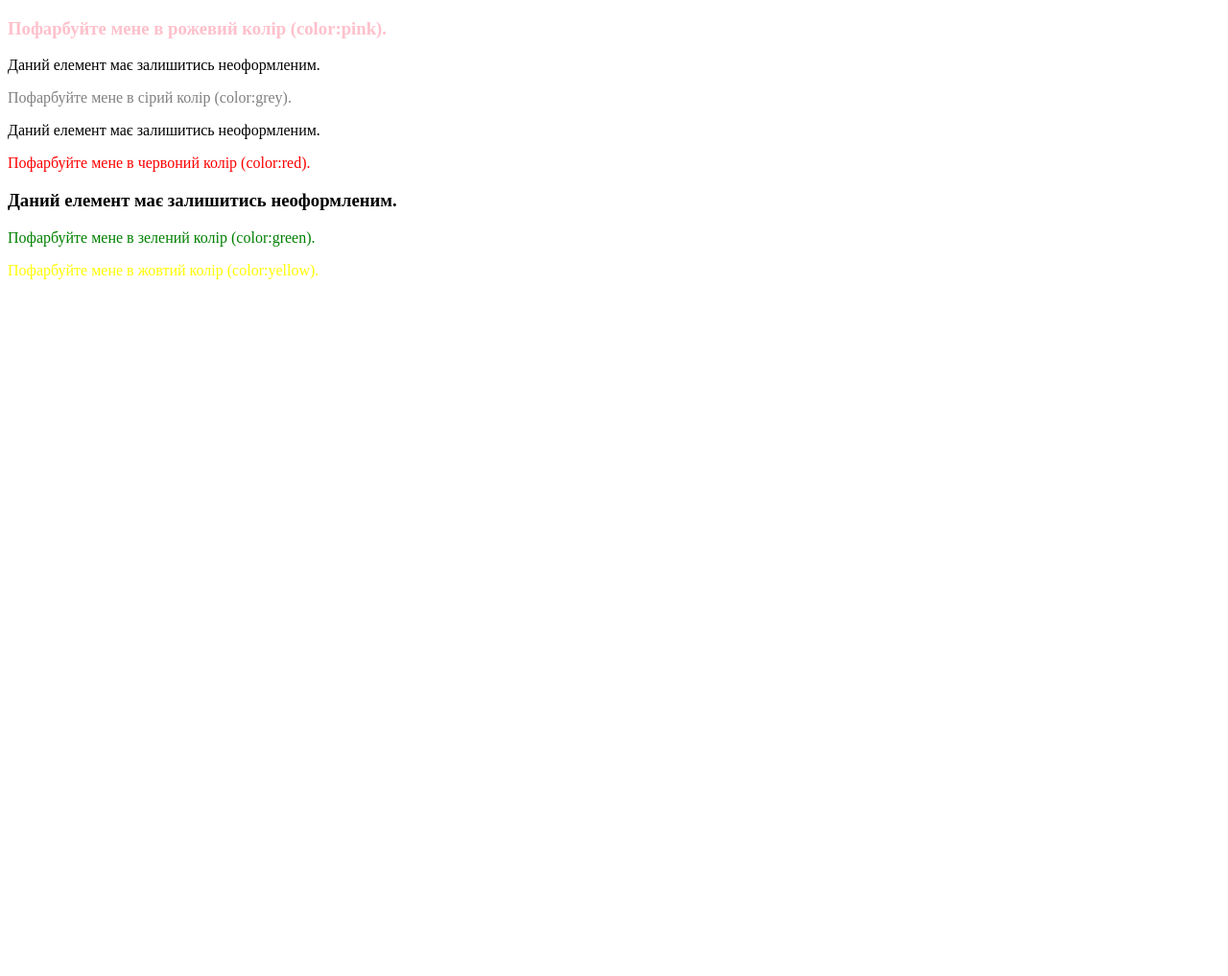
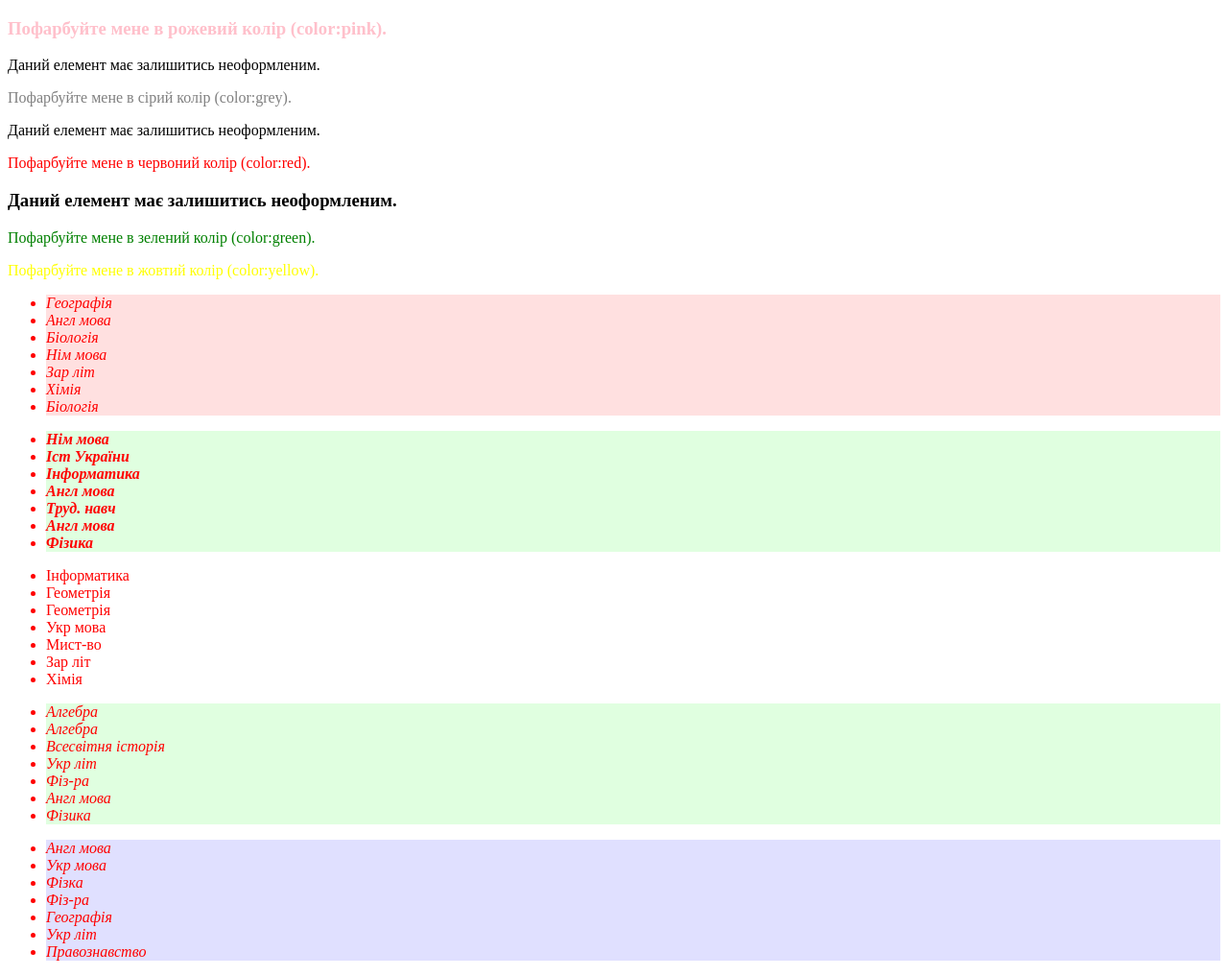
Before and after one commit to Sandulskyi/HW-8, a plain HTML site: page index.html in a window 1280 px wide. Shown: the whole page at 96% size. Before the commit the page ends 800 px from the top, so only its background shows below. Drawn offline with Linux system fonts and the light colour scheme.

Commit message:
complete task

```diff
--- a/index.html
+++ b/index.html
@@ -20,5 +20,53 @@
 
 
 
+    <div class="lesson-container">
+        <ul class="monday">
+            <li>Географія</li>
+            <li>Англ мова</li>
+            <li>Біологія</li>
+            <li>Нім мова</li>
+            <li>Зар літ</li>
+            <li>Хімія</li>
+            <li>Біологія</li>
+        </ul>
+        <ul class="tuesday">
+            <li>Нім мова</li>
+            <li>Іст України</li>
+            <li>Інформатика</li>
+            <li>Англ мова</li>
+            <li>Труд. навч</li>
+            <li>Англ мова</li>
+            <li>Фізика</li>
+        </ul>
+        <ul class="wednesday">
+            <li>Інформатика</li>
+            <li>Геометрія</li>
+            <li>Геометрія</li>
+            <li>Укр мова</li>
+            <li>Мист-во</li>
+            <li>Зар літ</li>
+            <li>Хімія</li>
+        </ul>
+        <ul class="thursday">
+            <li>Алгебра</li>
+            <li>Алгебра</li>
+            <li>Всесвітня історія</li>
+            <li>Укр літ</li>
+            <li>Фіз-ра</li>
+            <li>Англ мова</li>
+            <li>Фізика</li>
+        </ul>
+        <ul class="friday">
+            <li>Англ мова</li>
+            <li>Укр мова</li>
+            <li>Фізка</li>
+            <li>Фіз-ра</li>
+            <li>Географія</li>
+            <li>Укр літ</li>
+            <li>Правознавство</li>
+        </ul>
+    </div>
+
 </body>
 </html>
--- a/styles/style.css
+++ b/styles/style.css
@@ -14,3 +14,50 @@ div + h3 + p {
 .yellow {
     color:yellow;
 }
+
+
+
+
+
+
+
+
+.lesson-container ul li:hover {
+    color: blue;
+}
+
+.lesson-container ul li:active {
+    background-color: lightgray;
+}
+
+.lesson-container ul li:focus {
+    outline: 2px solid red;
+}
+
+.lesson-container ul li:visited {
+    color: purple;
+}
+
+.lesson-container ul li {
+    text-decoration: none;
+}
+
+.lesson-container ul:first-child li {
+    background-color: #ffe0e0;
+}
+
+.lesson-container ul:last-child li {
+    background-color: #e0e0ff;
+}
+
+.lesson-container ul:nth-child(2n) li {
+    background-color: #e0ffe0;
+}
+
+.lesson-container ul:nth-of-type(2) li {
+    font-weight: bold;
+}
+
+.lesson-container ul:not(.wednesday) li {
+    font-style: italic;
+}
```
